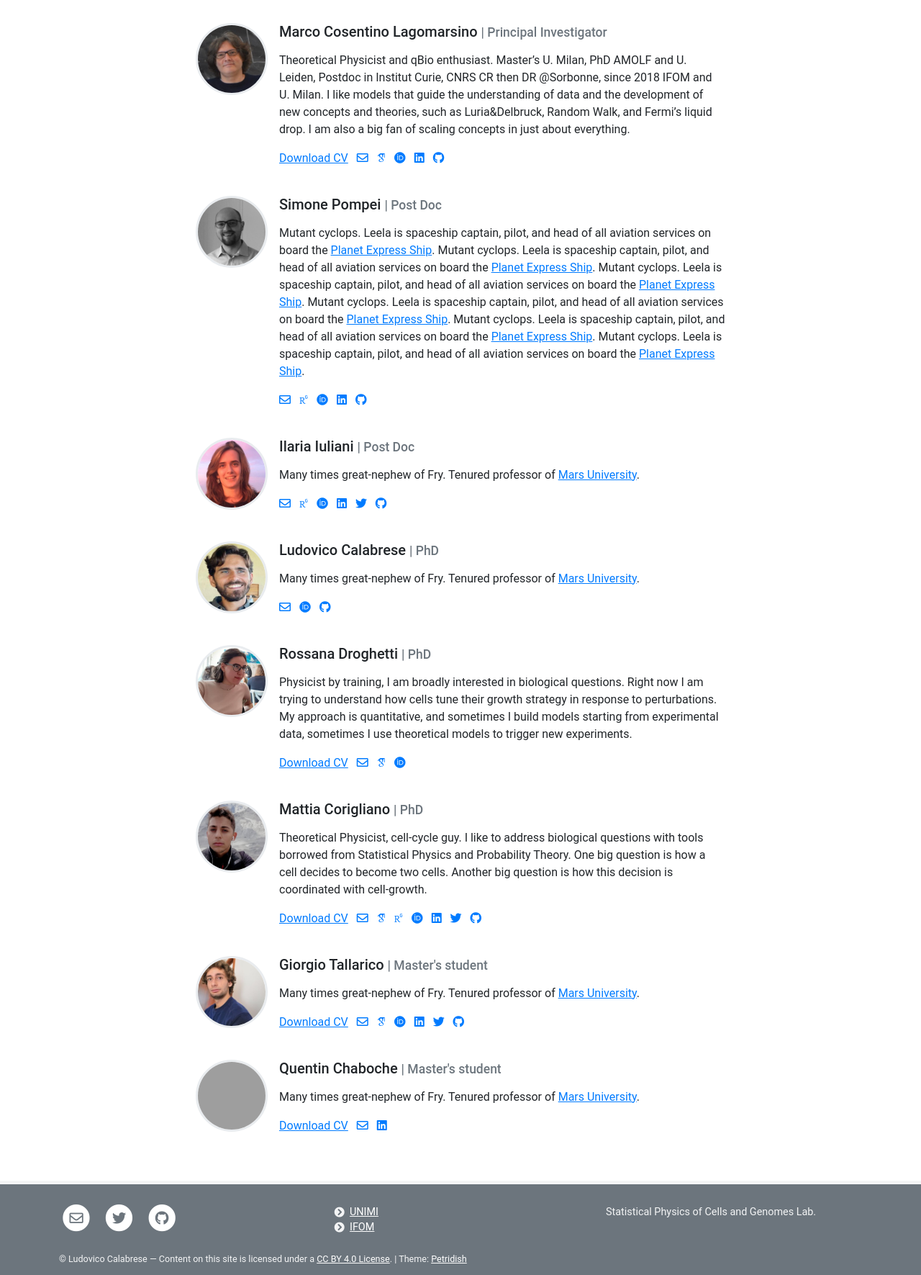
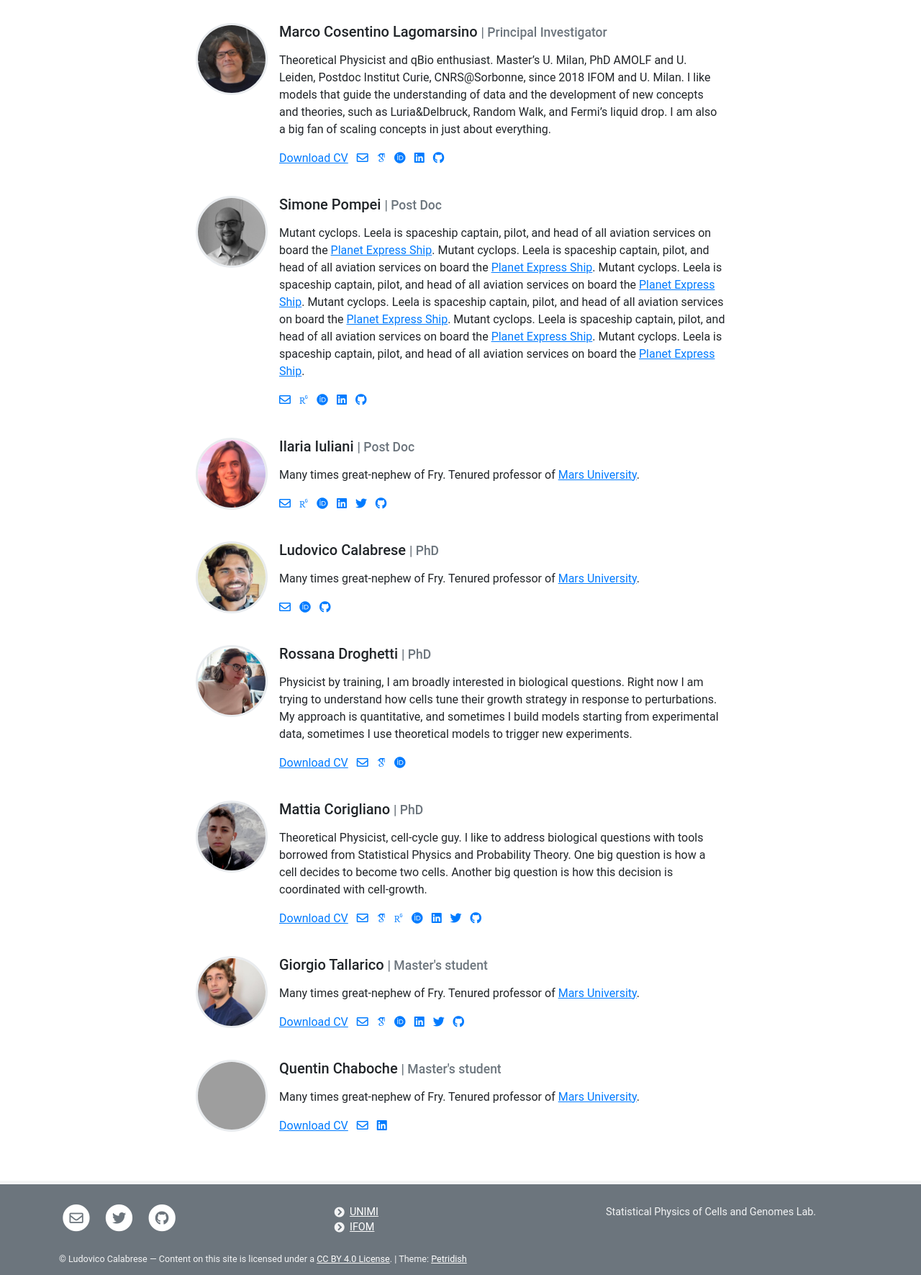
Before and after one commit to mcltone/spcg, a Jekyll site: the page built from pages/people.md, in a window 1280 px wide. Shown: the part 403-2174 px from the top of the page at 72% size. Built offline with Jekyll 4.4.1, drawn with Linux system fonts in a browser that asks for light colours; some web fonts are replaced; grey boxes are pictures that could not be loaded.

Commit message:
Update team.yml

```diff
--- a/_data/team.yml
+++ b/_data/team.yml
@@ -4,7 +4,7 @@
   role: Principal Investigator # Will appear next to name
   image: /images/mcl.jpg # Can be external link
   description: > # Can be Markdown
-    Theoretical Physicist and qBio enthusiast. Master's U. Milan, PhD AMOLF and U. Leiden, Postdoc in Institut Curie, CNRS CR then DR @Sorbonne, since 2018 IFOM and U. Milan. I like models that guide the understanding of data and the development of new concepts and theories, such as Luria&Delbruck, Random Walk, and Fermi's liquid drop. I am also a big fan of scaling concepts in just about everything.
+    Theoretical Physicist and qBio enthusiast. Master's U. Milan, PhD AMOLF and U. Leiden, Postdoc Institut Curie, CNRS@Sorbonne, since 2018 IFOM and U. Milan. I like models that guide the understanding of data and the development of new concepts and theories, such as Luria&Delbruck, Random Walk, and Fermi's liquid drop. I am also a big fan of scaling concepts in just about everything.
   cv: mclCV.pdf
   email: marco.cosentino-lagomarsino@ifom.eu
   scholar: user=jJ0S7vUAAAAJ&hl=en
```
